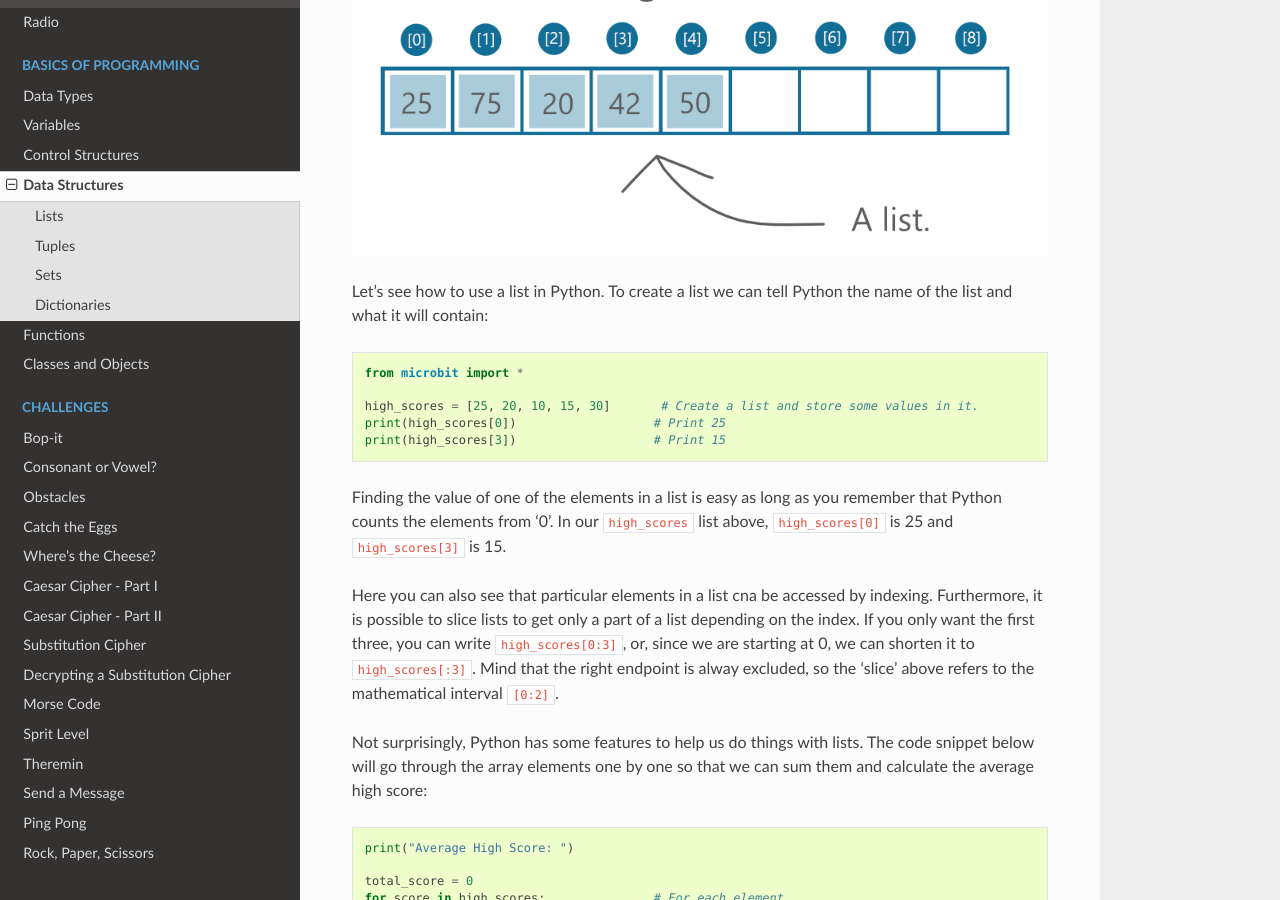
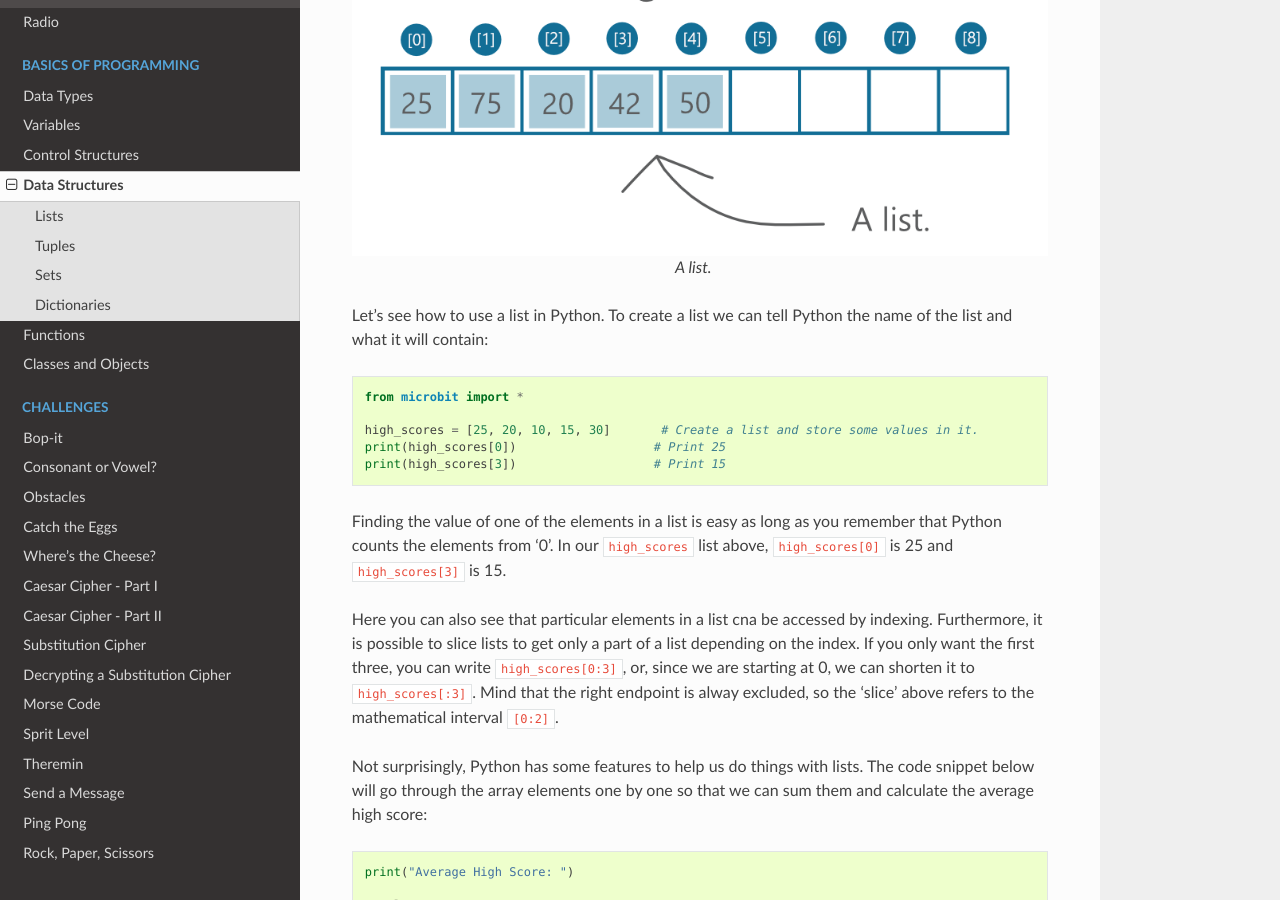
Before and after one commit to rharbird/microbit-challenges, a Sphinx documentation site: the page built from docs/source/basics/data_structures.rst, in a window 1280 px wide and 900 px high, scrolled down 386 px. Built offline with Sphinx 7.4.7 and the Read the Docs theme 2.0.0, drawn with Linux system fonts in a browser that asks for light colours; pages that are not in the unit, such as notebooks, are missing from menus.

Commit message:
Modify figures and boxes

```diff
--- a/docs/source/basics/data_structures.rst
+++ b/docs/source/basics/data_structures.rst
@@ -9,6 +9,9 @@ Lists are a datastructures used to store any data type (or structure) in an orde
 one pictured above. The list has one "box" for each value. The data stored in a list are called `elements`.
 
 .. figure:: assets/list_arrow.png
+	 :align: center
+
+	 A list.
 
 Let's see how to use a list in Python. To create a list we can tell Python the name  of the list and what it will contain::
 
@@ -67,7 +70,7 @@ This will delete or 'pop' the element at the given position in the list. Note th
 will delete the last element in the list.
 
 
-.. seealso:: You can look here_ to see more useful native functions on lists.
+.. tip:: You can look here_ to see more useful native functions on lists.
 
 .. _here: https://docs.python.org/2/tutorial/datastructures.html#tuples-and-sequences
 
```
